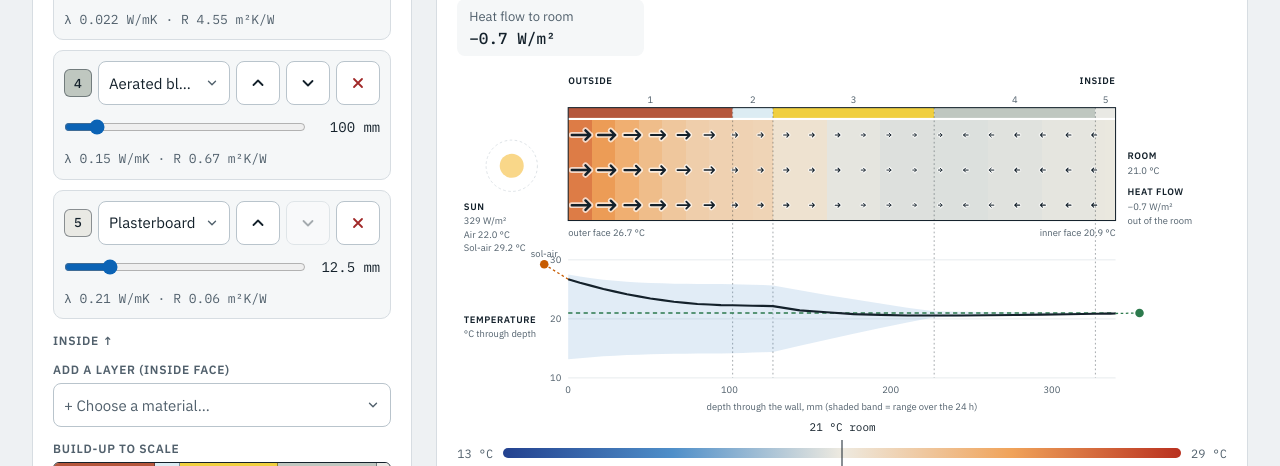
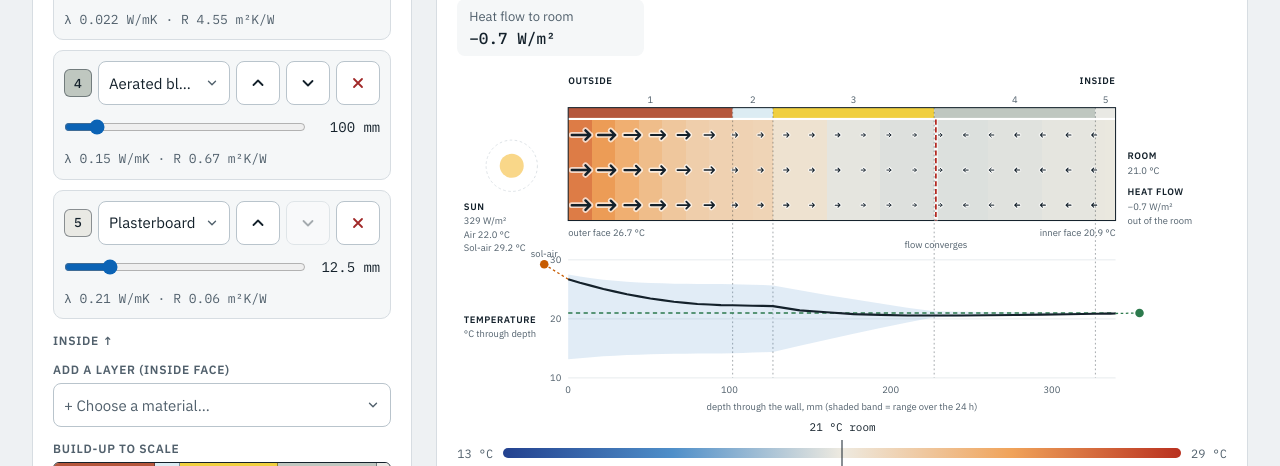
Before and after one commit to GryphonR/insulation-visualiser, a React (Vite) app: page / in a window 1280 px wide. Shown: the part 756-1222 px from the top of the page. Built offline with nearby package versions, Linux system fonts and the light colour scheme.

Commit message:
Mark where heat flow converges or diverges in the wall section

```diff
--- a/src/ui/WallSection.tsx
+++ b/src/ui/WallSection.tsx
@@ -83,6 +83,18 @@ export function WallSection({ res, frame }: { res: ScenarioResult; frame: number
     }
   });
 
+  // Where the flux changes sign between neighbouring faces, heat either piles up
+  // (flows in from both sides: converge) or drains away (flows out both ways: diverge).
+  const flips: Array<{ x: number; converge: boolean }> = [];
+  for (let j = 0; j + 1 < ff.length; j++) {
+    const qa = ff[j];
+    const qb = ff[j + 1];
+    if (qa * qb < 0) {
+      const mm = fixed.faceX[j] + ((fixed.faceX[j + 1] - fixed.faceX[j]) * qa) / (qa - qb);
+      flips.push({ x: xP(mm), converge: qa > 0 });
+    }
+  }
+
   const saY = yP(tsa);
   const tinY = yP(tin);
   const profile = sim.px.map((mm, j) => xP(mm).toFixed(1) + ',' + yP(prof[j]).toFixed(1)).join(' ');
@@ -130,6 +142,13 @@ export function WallSection({ res, frame }: { res: ScenarioResult; frame: number
         </g>
       ))}
       <rect x={X0} y={44} width={X1 - X0} height={132} fill="none" stroke="#14212b" strokeWidth={1.2} />
+      {flips.map((p, i) => (
+        <g key={i}>
+          <line x1={p.x} x2={p.x} y1={58} y2={176} stroke="#fff" strokeWidth={4.5} opacity={0.75} />
+          <line x1={p.x} x2={p.x} y1={58} y2={176} stroke="#b3261e" strokeWidth={2} strokeDasharray="6 3" />
+          <text x={p.x} y={208} className="svt-mid" fill="#b3261e">{p.converge ? 'flow converges' : 'flow diverges'}</text>
+        </g>
+      ))}
       {sim.lay.slice(1).map((l, i) => (
         <line key={i} x1={xP(l.x0)} x2={xP(l.x0)} y1={44} y2={360} stroke="#14212b" strokeDasharray="2 3" opacity={0.45} />
       ))}
```
